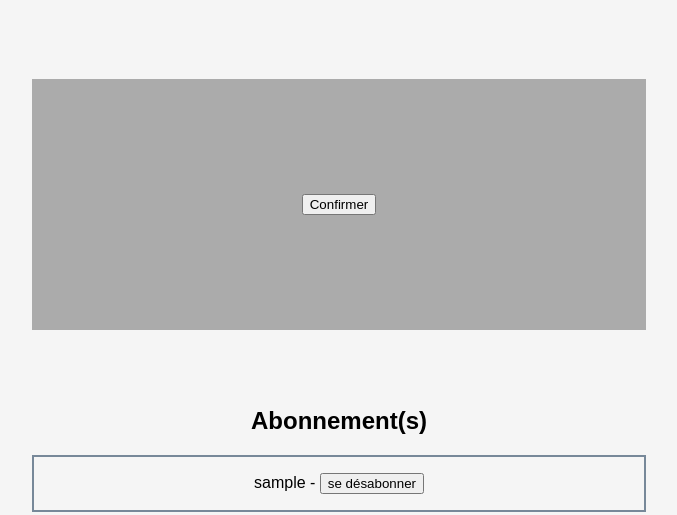
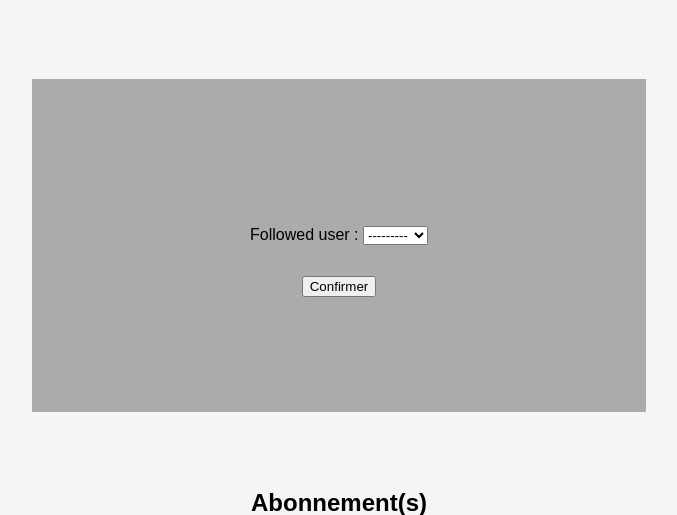
Before and after one commit to B-asile/LITreviewP9OC, a Django app: page /LITreview/followUser in a window 1280 px wide. Shown: the part 145-660 px from the top of the page, without its empty margins (301-978 px from the left). Run offline with Django 4.2, Linux system fonts and the light colour scheme; a user stored in the database is signed in; tables that the repository leaves empty hold one stand-in row (values such as "Sample post"); parts of the project's set-up code (start-up, migrations or seed data) failed here and were passed over.

Commit message:
followUser affichage form + delete

```diff
--- a/blog/templates/followUser.html
+++ b/blog/templates/followUser.html
@@ -10,7 +10,7 @@
     {% if followed %}
     {% for follow_users in followed %}
     <div class="follow">
-        <p> {{ follow_users.followed_user }} - <a href=""><button>se désabonner</button></a></p>
+        <p> {{ follow_users.followed_user }} - <a href="{% url 'delete_followed' follow_users.id %}"><button>se désabonner</button></a></p>
     </div>
     {% endfor %}
     {% else %}
--- a/blog/urls.py
+++ b/blog/urls.py
@@ -7,7 +7,7 @@ urlpatterns = [
     path("review", create_review, name="reviews-create_review"),
 
     path("followUser", follow_users, name="reviews-follow_user"),
-    #path("followUser/<int:followed_user_id>", delete_followed, name="delete_followed"),
+    path("followUser/<int:followed_user_id>", delete_followed, name="delete_followed"),
 
     path("<int:ticket_id>/edit", edit_ticket, name="reviews_edit"),
     path("<int:ticket_id>/replyToTicket", reply_to_ticket, name="reviews_reply_to_ticket"),
--- a/blog/views.py
+++ b/blog/views.py
@@ -70,7 +70,9 @@ def create_review(request):
 
 @login_required
 def follow_users(request):
-    global form, followed, error, following
+    form = forms.FollowUsersForm
+    followed = models.UserFollows.objects.filter(user=request.user)
+    following = models.UserFollows.objects.filter(followed_user=request.user)
     if request.method == 'POST':
         form = forms.FollowUsersForm(request.POST)
         try:
@@ -79,19 +81,15 @@ def follow_users(request):
                 follow_users.user = request.user
                 follow_users.save()
                 return redirect('home')
-        except (KeyError, models.UserFollows_check_unique_together()):
+        except :
             return render(request, 'followUser.html', context={'form': form, 'error_message': 'vous êtes déjà abonné à cet utilisateur'})
-    if models.UserFollows.objects.filter(user=request.user):
-        followed = models.UserFollows.objects.filter(user=request.user)
-    if models.UserFollows.objects.filter(followed_user=request.user):
-        following = models.UserFollows.objects.filter(followed_user=request.user)
-    return render(request, 'followUser.html', context={'followed': followed, 'following': following})
+    return render(request, 'followUser.html', context={'form': form, 'followed': followed, 'following': following})
 
 @login_required()
-def delete_followed(request, followed_user_id):
+def delete_followed(followed_user_id):
     followed_user = get_object_or_404(models.UserFollows, id=followed_user_id)
     followed_user.delete()
-    return render(request, 'delete_followed', context={'followed_user': followed_user})
+    return redirect('reviews-follow_user')
 
 @login_required
 def edit_ticket(request, ticket_id):
@@ -105,11 +103,11 @@ def edit_ticket(request, ticket_id):
                 ticket = edit_form.save(commit=False)
                 ticket.save()
                 return redirect('home')
-            if 'delete_post' in request.POST:
-                delete_form = forms.DeletePostForm(request.POST)
-                if delete_form.is_valid():
-                    ticket.delete()
-                    return redirect('home')
+        if 'delete_post' in request.POST:
+            delete_form = forms.DeletePostForm(request.POST)
+            if delete_form.is_valid():
+                ticket.delete()
+                return redirect('home')
     context = {'edit_form': edit_form,
                'delete_form': delete_form
                }
```
